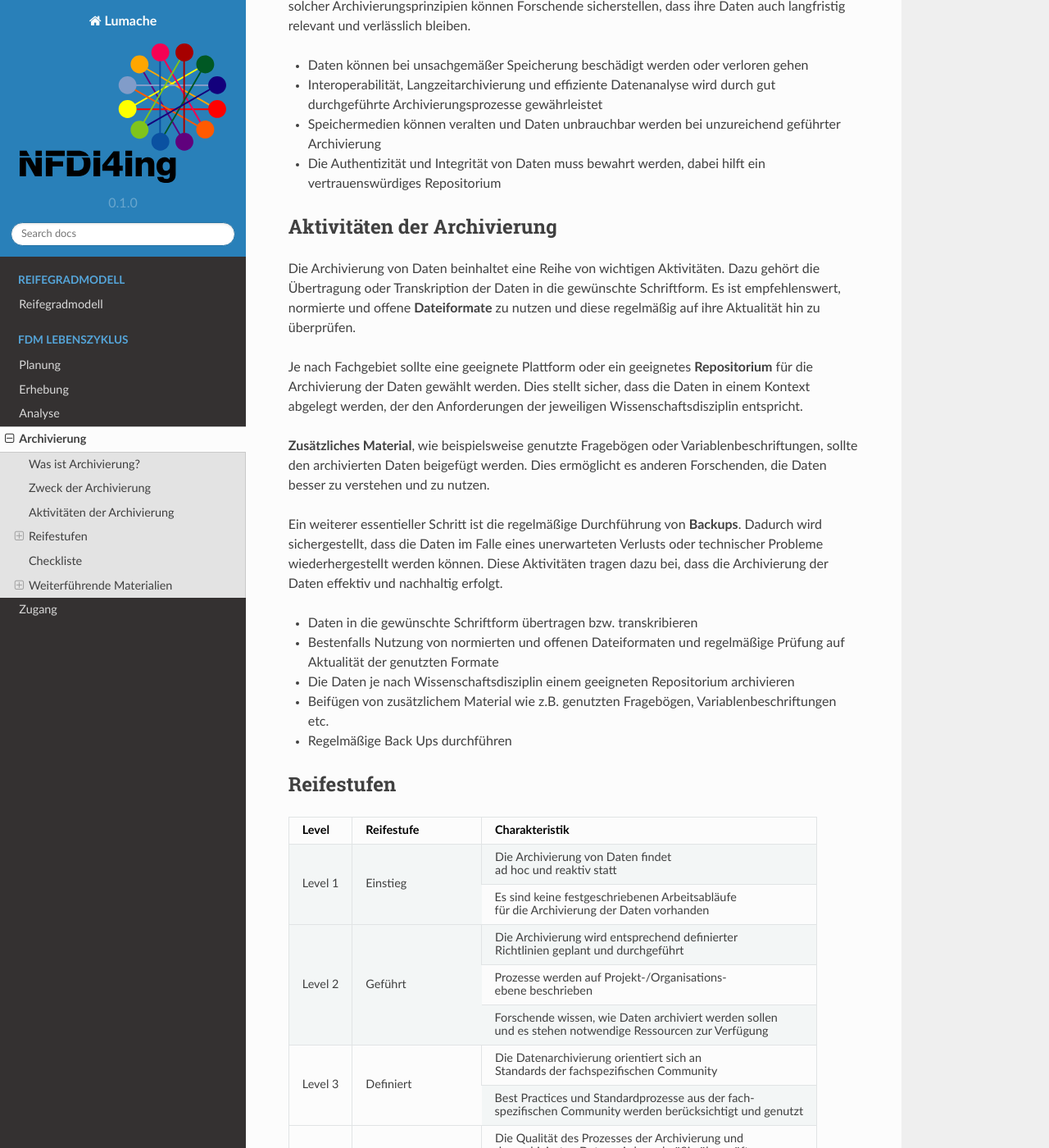
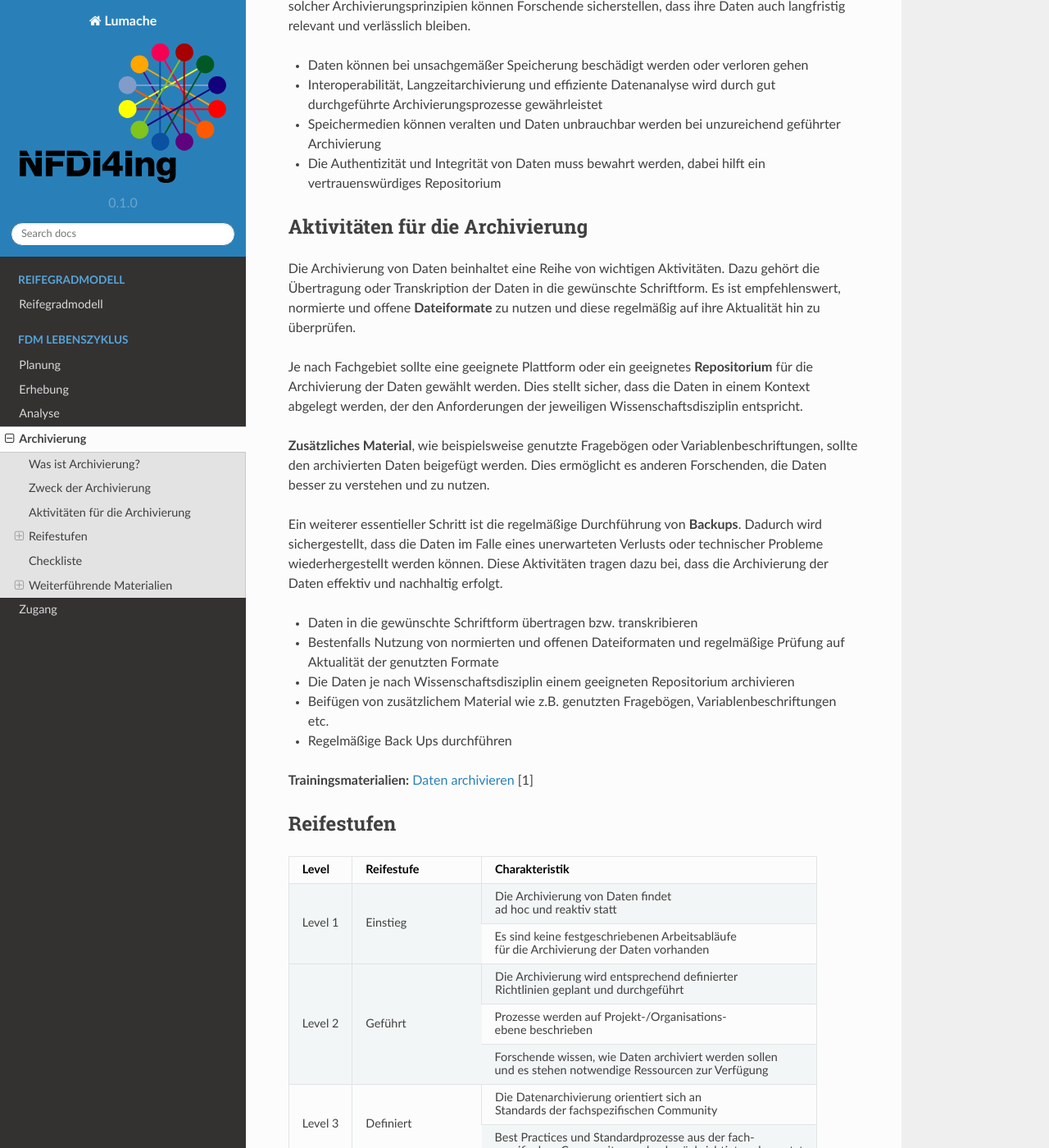
Before and after one commit to LUHMW/MaturityModelsNFDI4Ing, a Sphinx documentation site: the page built from docs/source/archivierung.rst, in a window 1280 px wide and 1400 px high, scrolled down 708 px. Shown: the whole window at 82% size. Built offline with Sphinx 7.4.7 and the Read the Docs theme 2.0.0, drawn with Linux system fonts in a browser that asks for light colours.

Commit message:
Update archivierung.rst

```diff
--- a/docs/source/archivierung.rst
+++ b/docs/source/archivierung.rst
@@ -26,7 +26,7 @@ Die Archivierung dient verschiedenen Zwecken, um die Sicherheit und Bedeutung vo
 * Die Authentizität und Integrität von Daten muss bewahrt werden, dabei hilft ein vertrauenswürdiges Repositorium
 
 *******************************
-Aktivitäten der Archivierung
+Aktivitäten für die Archivierung
 *******************************
 
 Die Archivierung von Daten beinhaltet eine Reihe von wichtigen Aktivitäten. Dazu gehört die Übertragung oder Transkription der Daten in die gewünschte Schriftform. Es ist empfehlenswert, normierte und offene **Dateiformate** zu nutzen und diese regelmäßig auf ihre Aktualität hin zu überprüfen.
@@ -42,6 +42,8 @@ Ein weiterer essentieller Schritt ist die regelmäßige Durchführung von **Back
 * Die Daten je nach Wissenschaftsdisziplin einem geeigneten Repositorium archivieren
 * Beifügen von zusätzlichem Material wie z.B. genutzten Fragebögen, Variablenbeschriftungen etc.
 * Regelmäßige Back Ups durchführen
+
+**Trainingsmaterialien:** `Daten archivieren <https://nfdi4ing.pages.rwth-aachen.de/education/education-pages/dlc-datalifecycle/html_slides/dlc5.html#/>`_ [1]
 
 ************
 Reifestufen
```
